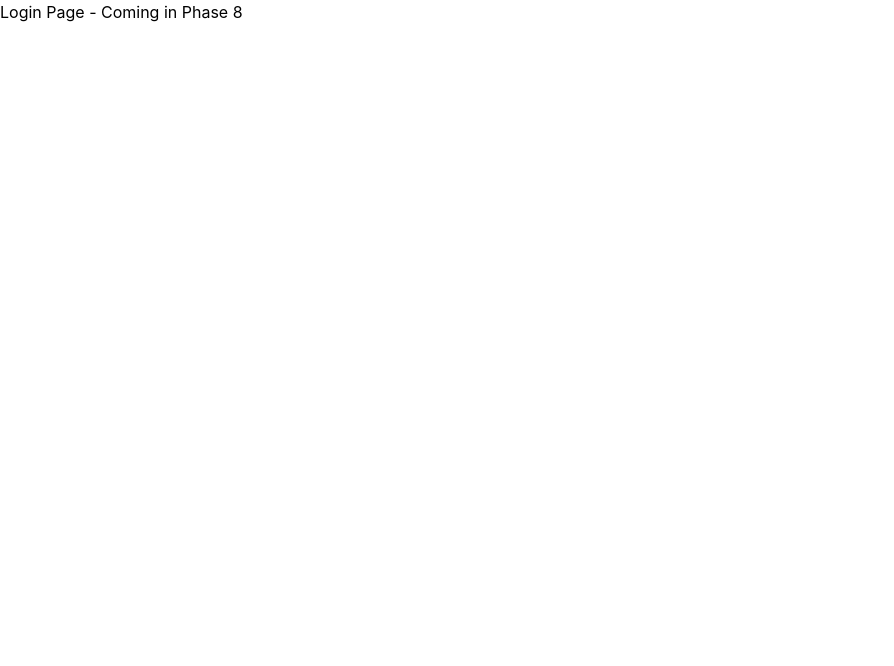
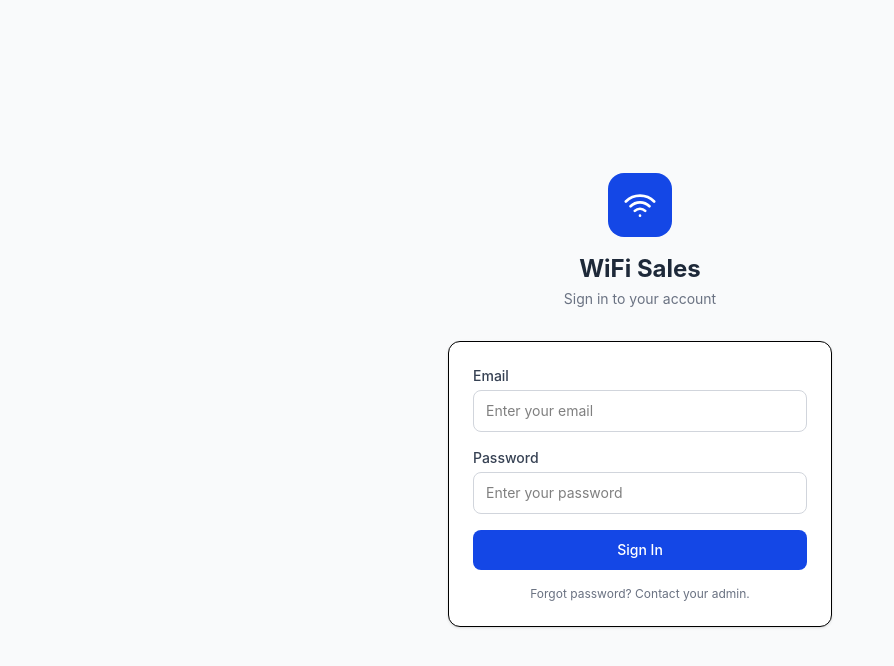
Before and after one commit to jiangsalim/wifi-sales, a React app in the folder frontend/: page /login in a window 1280 px wide. Shown: the top 666 px of the page, without its empty margins (0-894 px from the left). Built offline with nearby package versions, Linux system fonts and the light colour scheme; no server answers; the HTML template or start-up script is replaced by a standard one.

Commit message:
Phase 8 complete - Login page with auth, role-based redirect

```diff
--- a/frontend/src/App.jsx
+++ b/frontend/src/App.jsx
@@ -2,9 +2,8 @@ import { BrowserRouter, Routes, Route, Navigate } from 'react-router-dom';
 import { AuthProvider } from './context/AuthContext';
 import { LanguageProvider } from './context/LanguageContext';
 import { ProtectedRoute } from './components/ProtectedRoute';
+import Login from './pages/Login';
 
-// Pages will be built in coming phases - using placeholders for now
-function Login() { return <div>Login Page - Coming in Phase 8</div>; }
 function AgentDashboard() { return <div>Agent Dashboard - Coming in Phase 9</div>; }
 function AgentHistory() { return <div>Agent History - Coming in Phase 10</div>; }
 function AdminDashboard() { return <div>Admin Dashboard - Coming in Phase 11</div>; }
--- a/frontend/src/pages/Login.jsx
+++ b/frontend/src/pages/Login.jsx
@@ -0,0 +1,95 @@
+import { useState } from 'react';
+import { useNavigate } from 'react-router-dom';
+import { useAuth } from '../context/AuthContext';
+import { useLanguage } from '../context/LanguageContext';
+
+export default function Login() {
+  const [email, setEmail] = useState('');
+  const [password, setPassword] = useState('');
+  const [error, setError] = useState('');
+  const [loading, setLoading] = useState(false);
+  const { login } = useAuth();
+  const { t } = useLanguage();
+  const navigate = useNavigate();
+
+  const handleSubmit = async (e) => {
+    e.preventDefault();
+    setError('');
+    setLoading(true);
+
+    try {
+      const user = await login(email, password);
+      if (user.role === 'admin') {
+        navigate('/admin');
+      } else {
+        navigate('/dashboard');
+      }
+    } catch (err) {
+      setError(err.response?.data?.message || 'Login failed');
+    } finally {
+      setLoading(false);
+    }
+  };
+
+  return (
+    <div className="min-h-screen bg-gray-50 flex items-center justify-center p-4">
+      <div className="w-full max-w-sm">
+        {/* Logo / Header */}
+        <div className="text-center mb-8">
+          <div className="bg-blue-700 w-16 h-16 rounded-2xl flex items-center justify-center mx-auto mb-4">
+            <svg className="w-8 h-8 text-white" fill="none" stroke="currentColor" viewBox="0 0 24 24">
+              <path strokeLinecap="round" strokeLinejoin="round" strokeWidth={2} d="M8.111 16.404a5.5 5.5 0 017.778 0M12 20h.01m-7.08-7.071c3.904-3.905 10.236-3.905 14.141 0M1.394 9.393c5.857-5.858 15.355-5.858 21.213 0" />
+            </svg>
+          </div>
+          <h1 className="text-2xl font-bold text-gray-800">WiFi Sales</h1>
+          <p className="text-gray-500 text-sm mt-1">Sign in to your account</p>
+        </div>
+
+        {/* Form */}
+        <form onSubmit={handleSubmit} className="bg-white rounded-xl shadow-sm border p-6">
+          {error && (
+            <div className="bg-red-50 border border-red-200 text-red-700 px-4 py-3 rounded-lg mb-4 text-sm">
+              {error}
+            </div>
+          )}
+
+          <div className="mb-4">
+            <label className="block text-sm font-medium text-gray-700 mb-1">Email</label>
+            <input
+              type="email"
+              value={email}
+              onChange={(e) => setEmail(e.target.value)}
+              className="w-full border border-gray-300 rounded-lg px-3 py-2.5 text-sm focus:ring-2 focus:ring-blue-500 focus:border-blue-500 outline-none"
+              placeholder="Enter your email"
+              required
+            />
+          </div>
+
+          <div className="mb-4">
+            <label className="block text-sm font-medium text-gray-700 mb-1">Password</label>
+            <input
+              type="password"
+              value={password}
+              onChange={(e) => setPassword(e.target.value)}
+              className="w-full border border-gray-300 rounded-lg px-3 py-2.5 text-sm focus:ring-2 focus:ring-blue-500 focus:border-blue-500 outline-none"
+              placeholder="Enter your password"
+              required
+            />
+          </div>
+
+          <button
+            type="submit"
+            disabled={loading}
+            className="w-full bg-blue-700 text-white py-2.5 rounded-lg font-medium text-sm hover:bg-blue-800 disabled:opacity-50 disabled:cursor-not-allowed transition"
+          >
+            {loading ? 'Signing in...' : 'Sign In'}
+          </button>
+
+          <p className="text-center text-xs text-gray-500 mt-4">
+            Forgot password? Contact your admin.
+          </p>
+        </form>
+      </div>
+    </div>
+  );
+}
```
